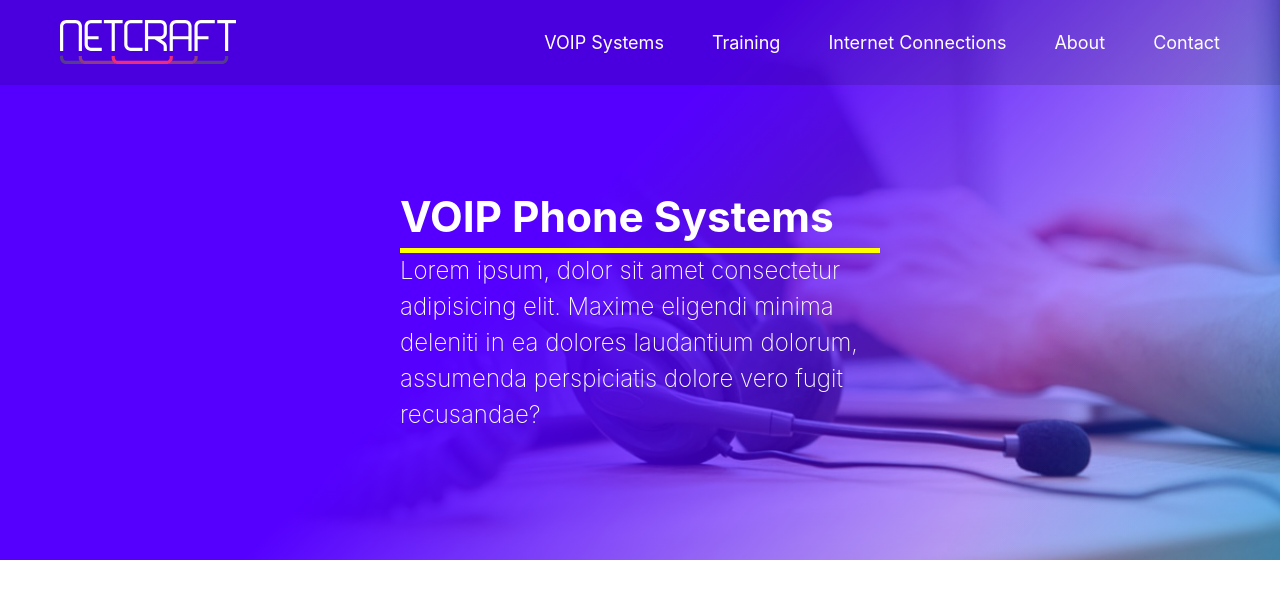
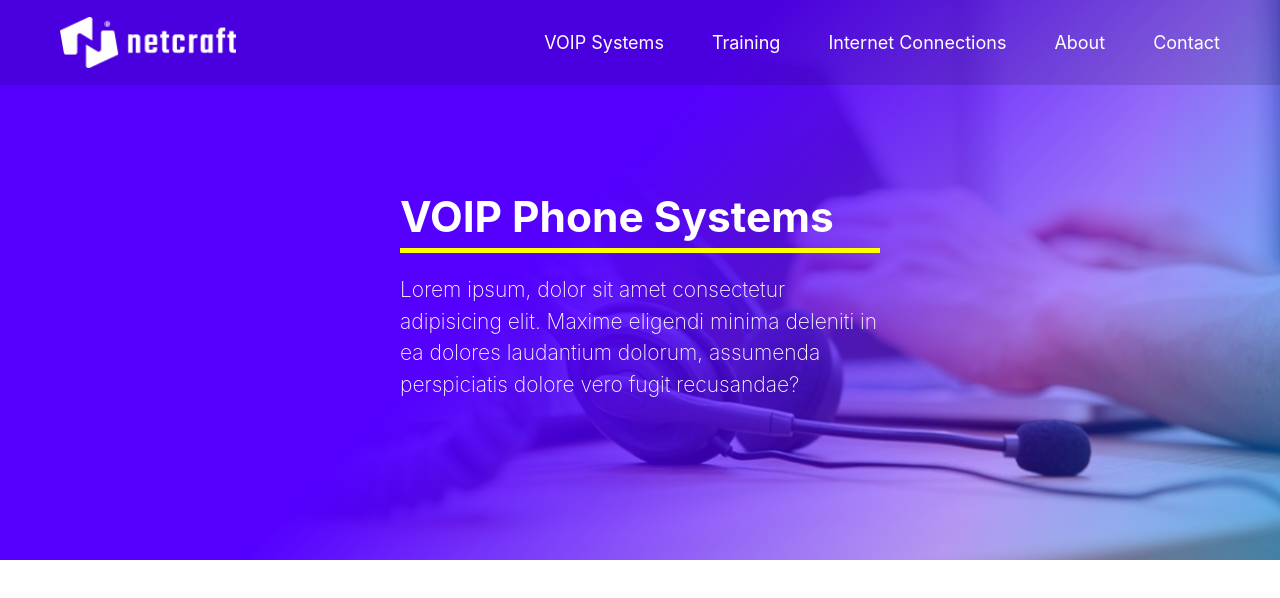
Before and after one commit to jakeluckie/netcraft, a React (Vite) app: page / in a window 1280 px wide. Shown: the top 598 px of the page. Built offline with nearby package versions, Linux system fonts and the light colour scheme.

Commit message:
updated logo, bawws

```diff
--- a/src/App.css
+++ b/src/App.css
@@ -17,7 +17,7 @@
   border-bottom: 5px solid yellow;
 }
 .hero-text {
-  font-size: var(--font-size-2xl);
+  font-size: var(--font-size-xl);
   color: white;
   font-weight: 200;
 }
--- a/src/components/navigation/navigation.component.tsx
+++ b/src/components/navigation/navigation.component.tsx
@@ -1,5 +1,5 @@
 import { Link } from 'react-router-dom';
-import netcraftLogo from "../../assets/netcraft-logo.svg";
+import netcraftLogo from "../../assets/nc-lg.webp";
 
 import './navigation.styles.scss';
 
--- a/src/index.css
+++ b/src/index.css
@@ -39,6 +39,7 @@ body {
 
 h1 {
   font-size: var(--font-size-4xl);
+  margin-bottom: var(--font-size-xl);
 }
 
 button {
```
Also changed, not shown: src/assets/nc-lg.webp (added).
